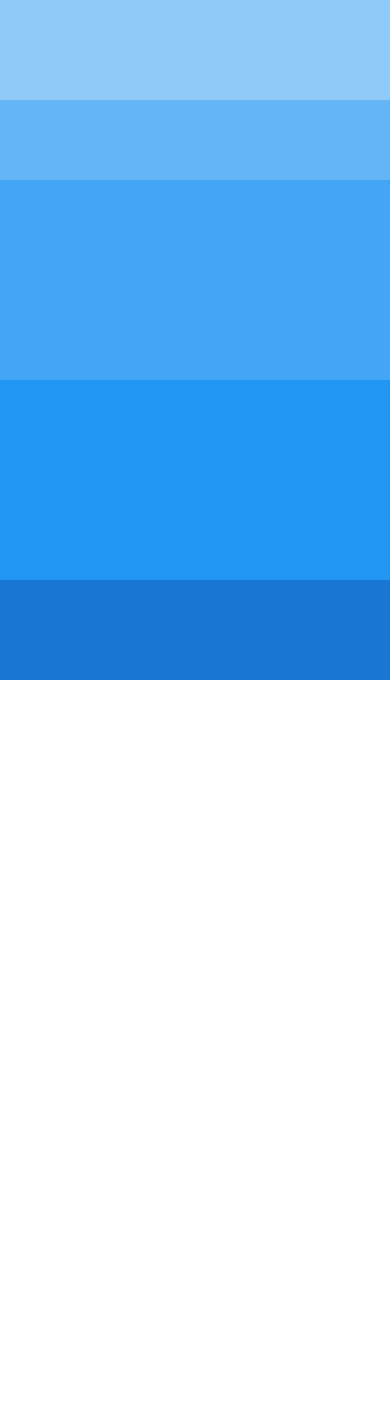
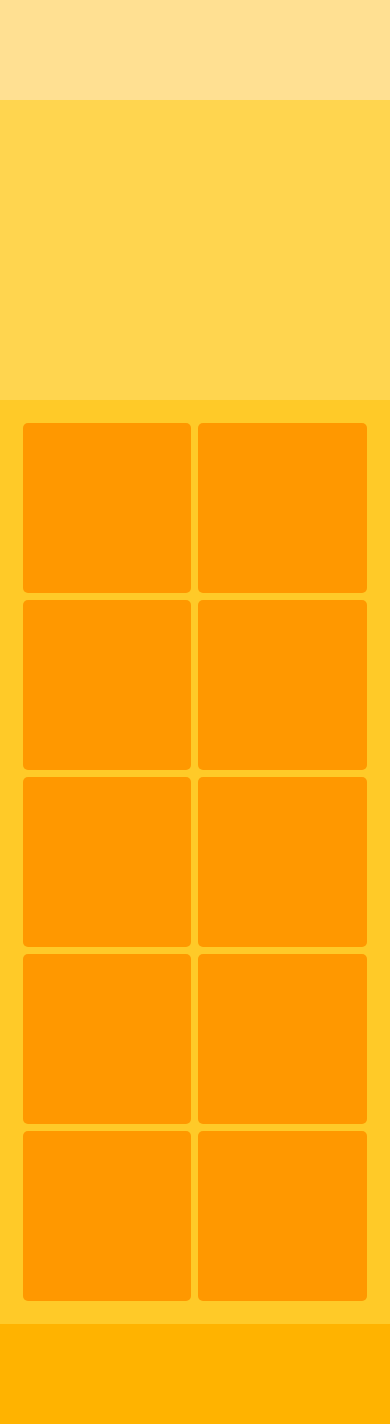
Before and after one commit to ericanorhee/ienlab_microsite, a plain HTML site: page index.html in a window 390 px wide. Before the commit the page ends 844 px from the top, so only its background shows below. Drawn offline with Linux system fonts and the light colour scheme.

Commit message:
200822_ienlab_microsite 06 edu.goorm.io/learn/lecture/16942/웹퍼블리싱-실습-반응형-사이트-만들기/lesson/813676/06-반응형-레이아웃-유형-4

```diff
--- a/index.html
+++ b/index.html
@@ -2,44 +2,51 @@
 <html lang="ko">
 <head>
     <meta charset="UTF-8">
-    <title>200820_05</title>
+    <title>200822_06</title>
     <style>
         * { margin: 0; padding: 0;}
-        #wrap { width: 80%; margin: 0 auto; }
-        .header { width: 100%; height: 100px; background: #90caf9; margin: 0 auto;}
-        .aside { float: left; width: 30%; height: 600px; background: #64b5f6;}
-        .article1 { float: left; width: 70%; height: 200px; background: #42a5f5;}
-        .article2 { float: left; width: 70%; height: 200px; background: #2196f3;}
-        .article3 { float: left; width: 70%; height: 200px; background: #1e88e5; }
-        .footer { clear: both; width: 100%; height: 100px; background: #1976d2; }
+        body { background-color: #fffde7;}
+        #wrap { width: 1200px; margin: 0 auto;}
+        header { width: 100%; height: 100px; background-color: #ffe092; }
+        article {width: 100%; height: 300px; background-color: #ffd54f;}
+        section {overflow: hidden; padding: 5%; width: 90%; background-color: #ffca28;}
+        section > div { width: 18%; margin: 1%; height: 170px; background-color: #ff9800; float: left; border-radius: 5px;}
+        footer {width: 100%; height: 100px; background-color: #ffb300;}
 
-        @media (max-width: 1200px) {
+        @media (max-width: 1240px) {
             #wrap { width: 100%; }
-            .aside { height: 400px; }
-            .article3 { clear: both; width: 100%; height: 150px;}
+            section > div { width: 23%;}
+            section > div:nth-child(5n) { display: none}
         }
 
         @media (max-width: 768px) {
-            .aside { clear: both; width: 100%; height: 80px; }
-            .article1 { float: top; width: 50%; height: 200px; }
-            .article2 { float: top; width: 50%; height: 200px; }
+            section > div { width: 31.3333%;}
+            section > div:nth-child(5) { display: block;}
         }
 
         @media (max-width: 480px) {
-            .article1 { clear: both; width: 100%;}
-            .article2 { clear: both; width: 100%;}
-            .article3 { display: none;}
+            section > div { width: 48%;}
+            section > div:nth-child(5n) { display: block;}
         }
     </style>
 </head>
 <body>
     <div id="wrap">
-        <header class="header"></header>
-        <aside class="aside"></aside>
-        <section class="article1"></section>
-        <section class="article2"></section>
-        <section class="article3"></section>
-        <footer class="footer"></footer>
+        <header></header>
+        <article></article>
+        <section>
+            <div></div>
+            <div></div>
+            <div></div>
+            <div></div>
+            <div></div>
+            <div></div>
+            <div></div>
+            <div></div>
+            <div></div>
+            <div></div>
+        </section>
+        <footer></footer>
     </div>
 </body>
 </html>
```
Also changed, not shown: index5.html (added, +45 -0 lines).
